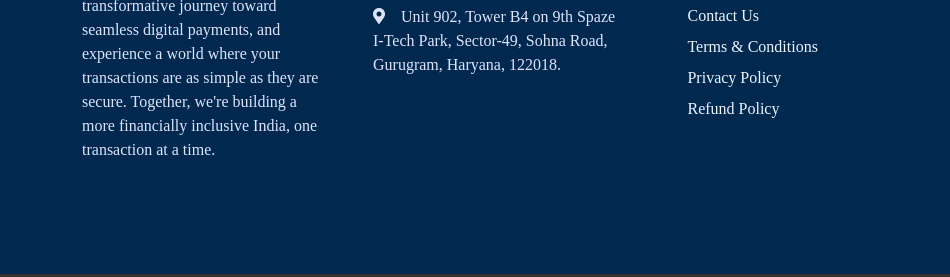
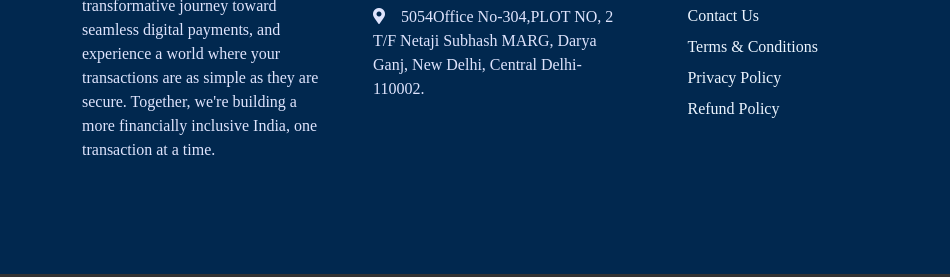
Before and after one commit to levionstudio/paybazaar-website, a plain HTML site: page index.html in a window 1280 px wide. Shown: the part 6990-7267 px from the top of the page, 0-950 px from the left. Drawn offline with nearby package versions, Linux system fonts and the light colour scheme; a script that the page names is missing.

Commit message:
no issues

```diff
--- a/index.html
+++ b/index.html
@@ -880,8 +880,7 @@
                     <p class="mb-2"><i class="fa fa-phone-alt me-3"></i>+91 9319187762</p>
 
                     <p class="mb-2"><i class="fa fa-envelope me-3"></i>info@paybazaar.in</p>
-                    <p class="mb-2"><i class="fa fa-map-marker-alt me-3"></i>Unit 902, Tower B4 on 9th Spaze I-Tech Park,
-                        Sector-49, Sohna Road, Gurugram, Haryana, 122018.
+                    <p class="mb-2"><i class="fa fa-map-marker-alt me-3"></i>5054Office No-304,PLOT NO, 2 T/F Netaji Subhash MARG, Darya Ganj, New Delhi, Central Delhi- 110002.
                     </p>
 
                     <!-- <a class="btn btn-link" href="">Financial Consultancy</a>
```
